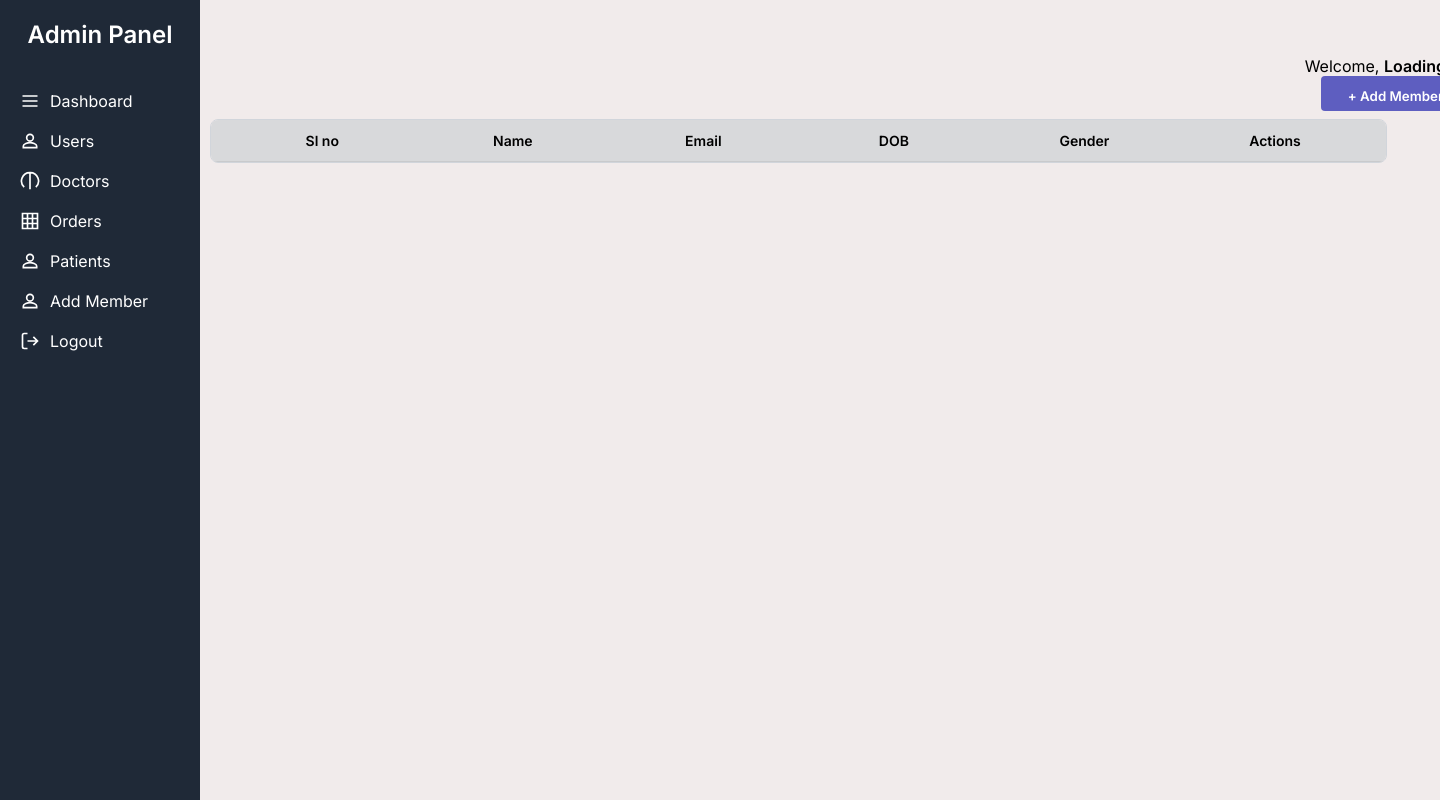
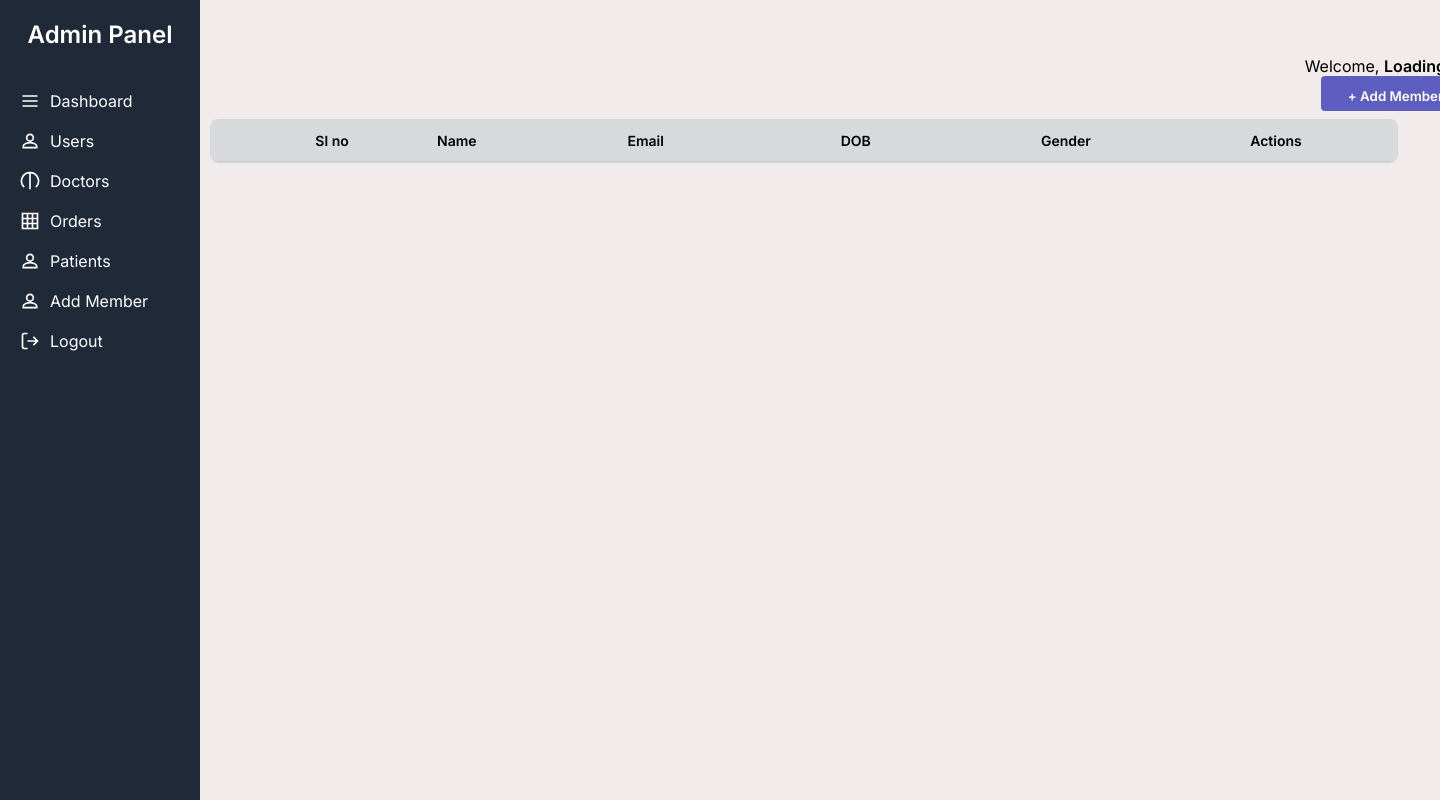
Before and after one commit to hghyhghy/EHR, a Django app: page /user_details/ in a window 1440 px wide; the page is wider, and only the part inside the window is pictured. Run offline with Django 5.2, Linux system fonts and the light colour scheme; some libraries are stand-ins or nearby versions.

Commit message:
updated UI

```diff
--- a/EHR/main/static/main/style.css
+++ b/EHR/main/static/main/style.css
@@ -264,11 +264,12 @@
   background-color: #2563eb;
 }
 
+
 .family-container {
   position: relative;
   text-align: center;
   right: 70px;
-  width: 109%;
+  width: 110%;
   margin-top: -1rem;
   font-family: sans-serif;
   border-radius: 8px; /* Apply visible rounding */
@@ -276,14 +277,54 @@
   border: 1px solid #d1d5db; /* Optional: border to show rounding clearly */
   overflow: hidden; /* Ensure children don’t break the rounded corners */
 }
-.family-header, .family-row {
+.family-header, .family-row  {
   display: flex;
   align-items: center;
   justify-content: center;
   padding: 0.75rem 1rem;
   border-bottom: 1px solid #c9cacc;
   font-size: 14px;
+  white-space:nowrap;
+  overflow: hidden;
+  text-overflow: ellipsis;
+  flex: 2;
+  text-decoration: none;
+
+
+
 }
+.family-header {
+  font-weight: bold;
+  color: #374151; /* gray-800 */
+  background-color: #d8d9db;
+  font-weight:bold;/* slightly darker for header */
+  color: black;
+
+}
+
+.family-cell {
+  flex: 2;
+  padding: 0 0.5rem;
+  white-space: nowrap;
+  overflow: hidden;
+  text-overflow: ellipsis;
+}
+
+.family-cell1{
+  margin-right: 4rem;
+}
+#family-index {
+  background-color: #9a96c2 !important;
+  min-width: 2rem !important;
+  border-radius: 3rem;
+  padding-inline: 1rem;
+  padding-block: 0.4rem;
+  white-space: nowrap;
+  overflow: hidden;
+  text-overflow: ellipsis;
+  margin-left: 6rem;
+}
+
 
 .doctor-container {
   background-color: white;
@@ -314,21 +355,7 @@
 /*  */
 
 
-.family-header {
-  font-weight: bold;
-  color: #374151; /* gray-800 */
-  background-color: #d8d9db;
-  font-weight:bold;/* slightly darker for header */
-  color: black;
-}
 
-.family-cell {
-  flex: 1;
-  padding: 0 0.5rem;
-  white-space: nowrap;
-  overflow: hidden;
-  text-overflow: ellipsis;
-}
 
 
 .doctor-header {
@@ -646,9 +673,9 @@
         font-family: 'Inter', -apple-system, BlinkMacSystemFont, 'Segoe UI', Roboto, sans-serif;
     }
 
-    body {
+    /* body {
 
-    }
+    } */
 
 .wrapper {
     display: flex;
--- a/EHR/main/static/main/user_details.js
+++ b/EHR/main/static/main/user_details.js
@@ -31,7 +31,7 @@
         row.setAttribute('data-member-id', member.uuid); // useful for deletion
 
         row.innerHTML = `
-            <div class="family-cell">${index + 1}</div>
+            <div id="family-index">${index + 1}</div>
             <div class="family-cell">${member.username}</div>
             <div class="family-cell">${member.email}</div>
             <div class="family-cell" style="margin-left:2rem">${member.dob || '-'}</div>
--- a/EHR/main/templates/main/user_details.html
+++ b/EHR/main/templates/main/user_details.html
@@ -87,7 +87,7 @@
   <div class="family-header">
 
       <div class="family-cell">Sl no</div>
-    <div class="family-cell">Name</div>
+    <div class="family-cell1">Name</div>
     <div class="family-cell">Email</div>
     <div class="family-cell">DOB</div>
     <div class="family-cell">Gender</div>
```
